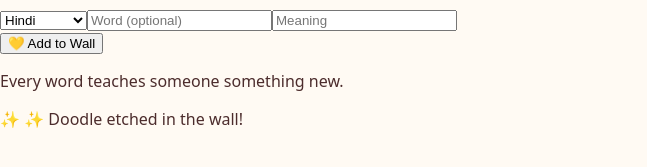
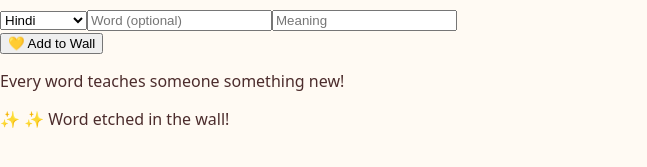
Before and after one commit to tanvee1308/the-doodle-dictionary, a Next.js app: page / in a window 1280 px wide. Shown: the part 415-582 px from the top of the page, without its empty margins (0-647 px from the left). Built offline with nearby package versions, Linux system fonts and the light colour scheme.

Commit message:
page.tsx

```diff
--- a/app/page.tsx
+++ b/app/page.tsx
@@ -92,13 +92,13 @@ export default function Page() {
 
       {/* --- FOOTER --- */}
       <p className="text-xs mt-6 text-[#9c8b7a] italic">
-        Every word teaches someone something new.
+        Every word teaches someone something new!
       </p>
 
       {/* --- TOAST --- */}
       <Toast
         show={toastOpen}
-        message="✨ Doodle etched in the wall!"
+        message="✨ Word etched in the wall!"
         onHide={() => setToastOpen(false)}
       />
     </div>
```
